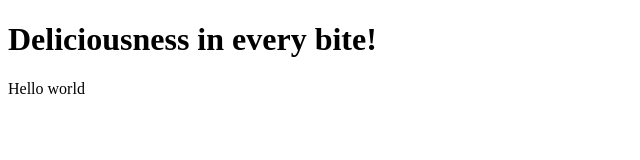
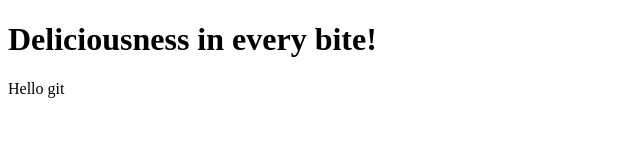
Before and after one commit to Zhandos200/Test, a plain HTML site: page index.htm in a window 1280 px wide. Shown: the full height of the page, 0-640 px from the left. Drawn offline with Linux system fonts and the light colour scheme.

Commit message:
update index text

```diff
--- a/index.htm
+++ b/index.htm
@@ -3,7 +3,7 @@
 <body>
 
 <h1>Deliciousness in every bite!</h1>
-<p>Hello world</p>
+<p>Hello git</p>
 
 </body>
 </html>
```
